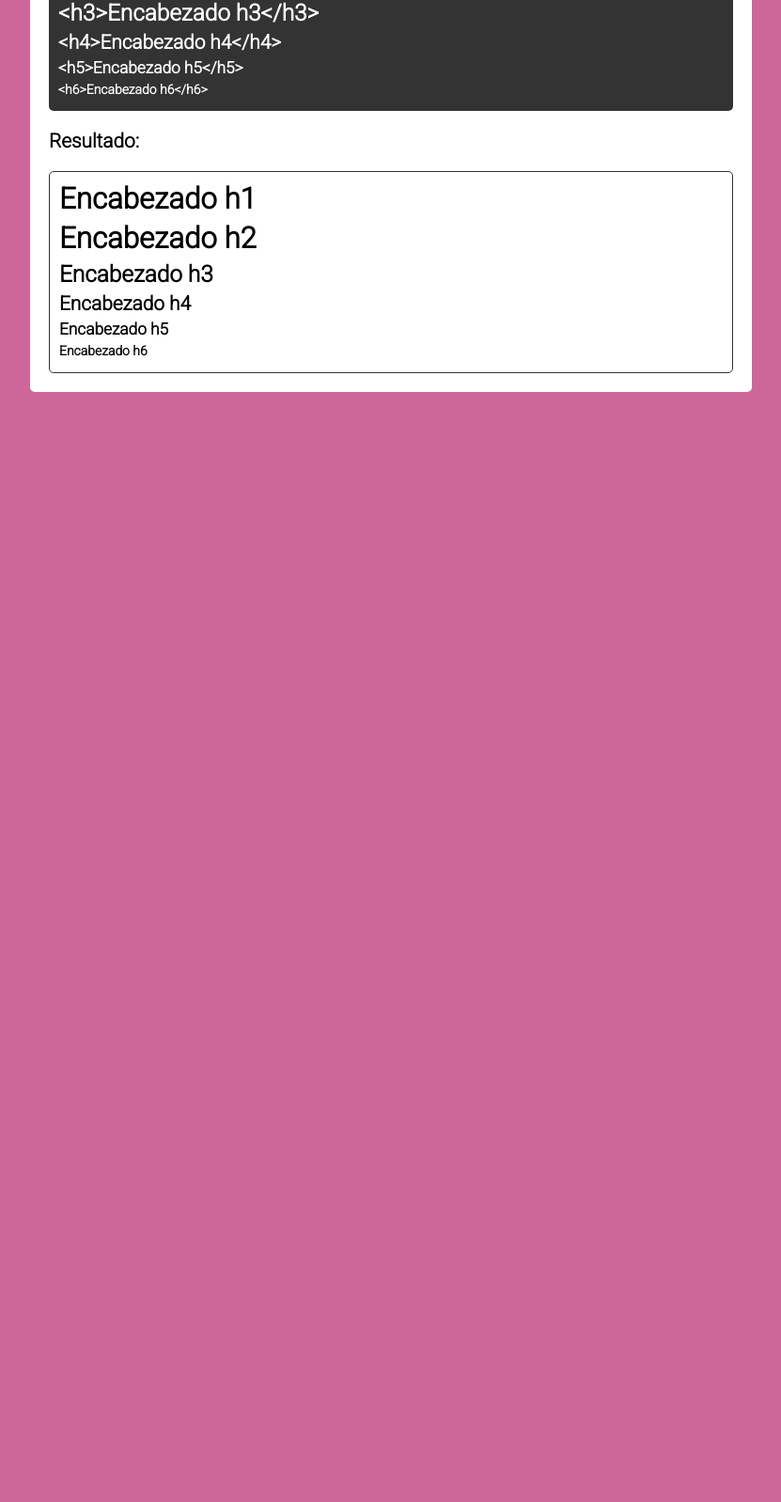
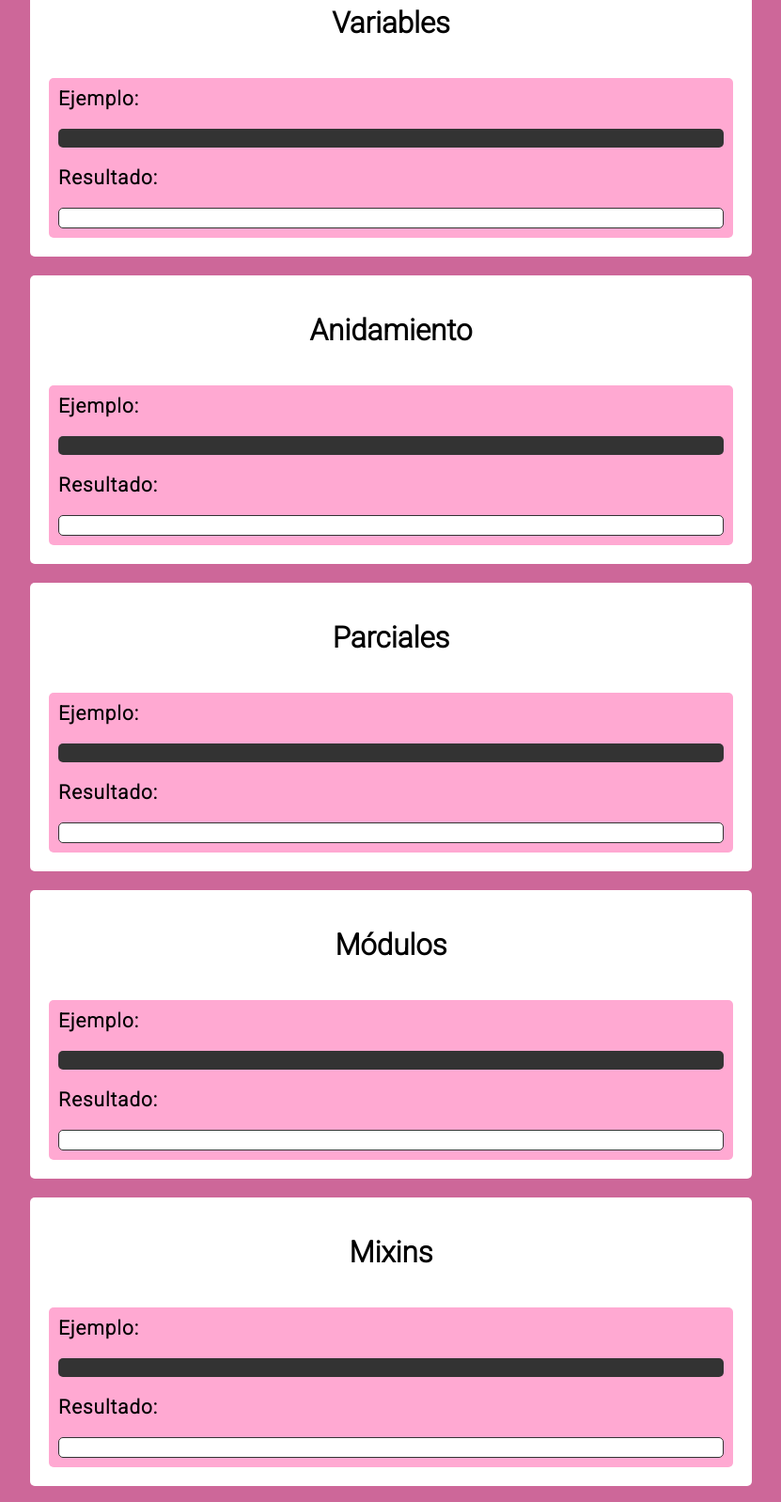
Before and after one commit to davidlondonor/splashtack, a plain HTML site: page sass.html in a window 1280 px wide. Shown: the part 721-2319 px from the top of the page at 94% size, without its empty margins (224-1055 px from the left). Before the commit the page ends 1158 px from the top, so only its background shows below. Drawn offline with Linux system fonts and the light colour scheme.

Commit message:
adding content to sass course

```diff
--- a/sass.html
+++ b/sass.html
@@ -18,64 +18,192 @@
     <!-- Scroll Indicator -->
 
     <section class="textContainer">
-        <h2>Introducción</h2>
         <div class="center">
             <img src="images/sass.png" alt="" style="width: 300px; height: 220px">
         </div>
-        <p>HTML es el lenguaje de marcado estándar para crear páginas web.</p>
+        <p></p>
     </section>
 
     <section class="textContainer">
-        <h2>Encabezados</h2>
-        <p>Los encabezados se utilizan para crear los títulos de una página web.</p>
+        <h2>Preprocesamiento</h2>
+        <p></p>
 
-        <div class="example">
-            <h4>Ejemplo:</h4>
-        </div>
+        <div class="multi multiSass">
+            <div class="example">
+                <h4>Ejemplo:</h4>
+            </div>
 
-        <div class="code" id="htmlCode">
-            <div class="space">
-                <h1>&lt;h1&gt;Encabezado h1&lt;/h1&gt;</h1>
+            <div class="code" id="htmlCode">
+
             </div>
-            <div class="space">
-                <h2>&lt;h2&gt;Encabezado h2&lt;/h2&gt;</h2>
+
+            <div class="result">
+                <h4>Resultado:</h4>
             </div>
-            <div class="space">
-                <h3>&lt;h3&gt;Encabezado h3&lt;/h3&gt;</h3>
-            </div>
-            <div class="space">
-                <h4>&lt;h4&gt;Encabezado h4&lt;/h4&gt;</h4>
-            </div>
-            <div class="space">
-                <h5>&lt;h5&gt;Encabezado h5&lt;/h5&gt;</h5>
-            </div>
-            <div class="space">
-                <h6>&lt;h6&gt;Encabezado h6&lt;/h6&gt;</h6>
+
+            <div class="resultado">
+
             </div>
         </div>
+    </section>
 
-        <div class="result">
-            <h4>Resultado:</h4>
+    <section class="textContainer">
+        <h2>Variables</h2>
+        <p></p>
+
+        <div class="multi multiSass">
+            <div class="example">
+                <h4>Ejemplo:</h4>
+            </div>
+
+            <div class="code" id="htmlCode">
+
+            </div>
+
+            <div class="result">
+                <h4>Resultado:</h4>
+            </div>
+
+            <div class="resultado">
+
+            </div>
         </div>
+    </section>
 
-        <div class="resultado">
-            <div class="space">
-                <h1>Encabezado h1</h1>
+    <section class="textContainer">
+        <h2>Anidamiento</h2>
+        <p></p>
+
+        <div class="multi multiSass">
+            <div class="example">
+                <h4>Ejemplo:</h4>
             </div>
-            <div class="space">
-                <h2>Encabezado h2</h2>
+
+            <div class="code" id="htmlCode">
+
             </div>
-            <div class="space">
-                <h3>Encabezado h3</h3>
+
+            <div class="result">
+                <h4>Resultado:</h4>
             </div>
-            <div class="space">
-                <h4>Encabezado h4</h4>
+
+            <div class="resultado">
+
             </div>
-            <div class="space">
-                <h5>Encabezado h5</h5>
+        </div>
+    </section>
+
+    <section class="textContainer">
+        <h2>Parciales</h2>
+        <p></p>
+
+        <div class="multi multiSass">
+            <div class="example">
+                <h4>Ejemplo:</h4>
             </div>
-            <div class="space">
-                <h6>Encabezado h6</h6>
+
+            <div class="code" id="htmlCode">
+
+            </div>
+
+            <div class="result">
+                <h4>Resultado:</h4>
+            </div>
+
+            <div class="resultado">
+
+            </div>
+        </div>
+    </section>
+
+    <section class="textContainer">
+        <h2>Módulos</h2>
+        <p></p>
+
+        <div class="multi multiSass">
+            <div class="example">
+                <h4>Ejemplo:</h4>
+            </div>
+
+            <div class="code" id="htmlCode">
+
+            </div>
+
+            <div class="result">
+                <h4>Resultado:</h4>
+            </div>
+
+            <div class="resultado">
+
+            </div>
+        </div>
+    </section>
+
+    <section class="textContainer">
+        <h2>Mixins</h2>
+        <p></p>
+
+        <div class="multi multiSass">
+            <div class="example">
+                <h4>Ejemplo:</h4>
+            </div>
+
+            <div class="code" id="htmlCode">
+
+            </div>
+
+            <div class="result">
+                <h4>Resultado:</h4>
+            </div>
+
+            <div class="resultado">
+
+            </div>
+        </div>
+    </section>
+
+    <section class="textContainer">
+        <h2>Extend / Herencia</h2>
+        <p></p>
+
+        <div class="multi multiSass">
+            <div class="example">
+                <h4>Ejemplo:</h4>
+            </div>
+
+            <div class="code" id="htmlCode">
+
+            </div>
+
+            <div class="result">
+                <h4>Resultado:</h4>
+            </div>
+
+            <div class="resultado">
+
+            </div>
+        </div>
+    </section>
+
+    <section class="textContainer">
+        <h2>Operadores</h2>
+        <p></p>
+
+        <div class="multi multiSass">
+            <div class="example">
+                <h4>Ejemplo:</h4>
+            </div>
+
+            <div class="code" id="htmlCode">
+
+            </div>
+
+            <div class="result">
+                <h4>Resultado:</h4>
+            </div>
+
+            <div class="resultado">
+
             </div>
         </div>
     </section>
--- a/styles.css
+++ b/styles.css
@@ -845,6 +845,10 @@ tr:nth-child(even) {
 
 }
 
+.multiSass{
+    background: #ffa9d2;
+}
+
 .multiJs{
     background: #F0DB4F;
 }
```
Also changed, not shown: html.html (+36 -9 lines).
